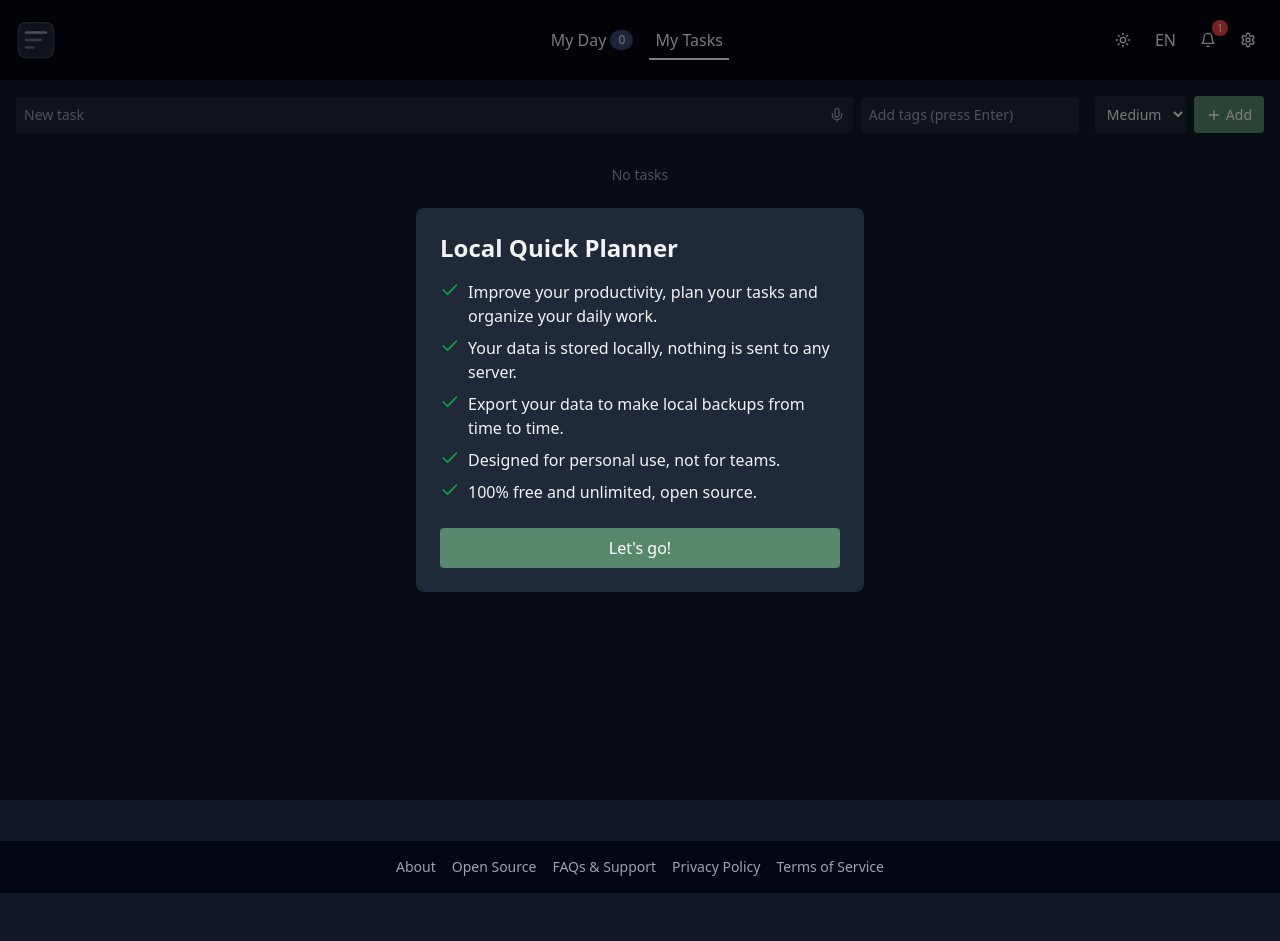
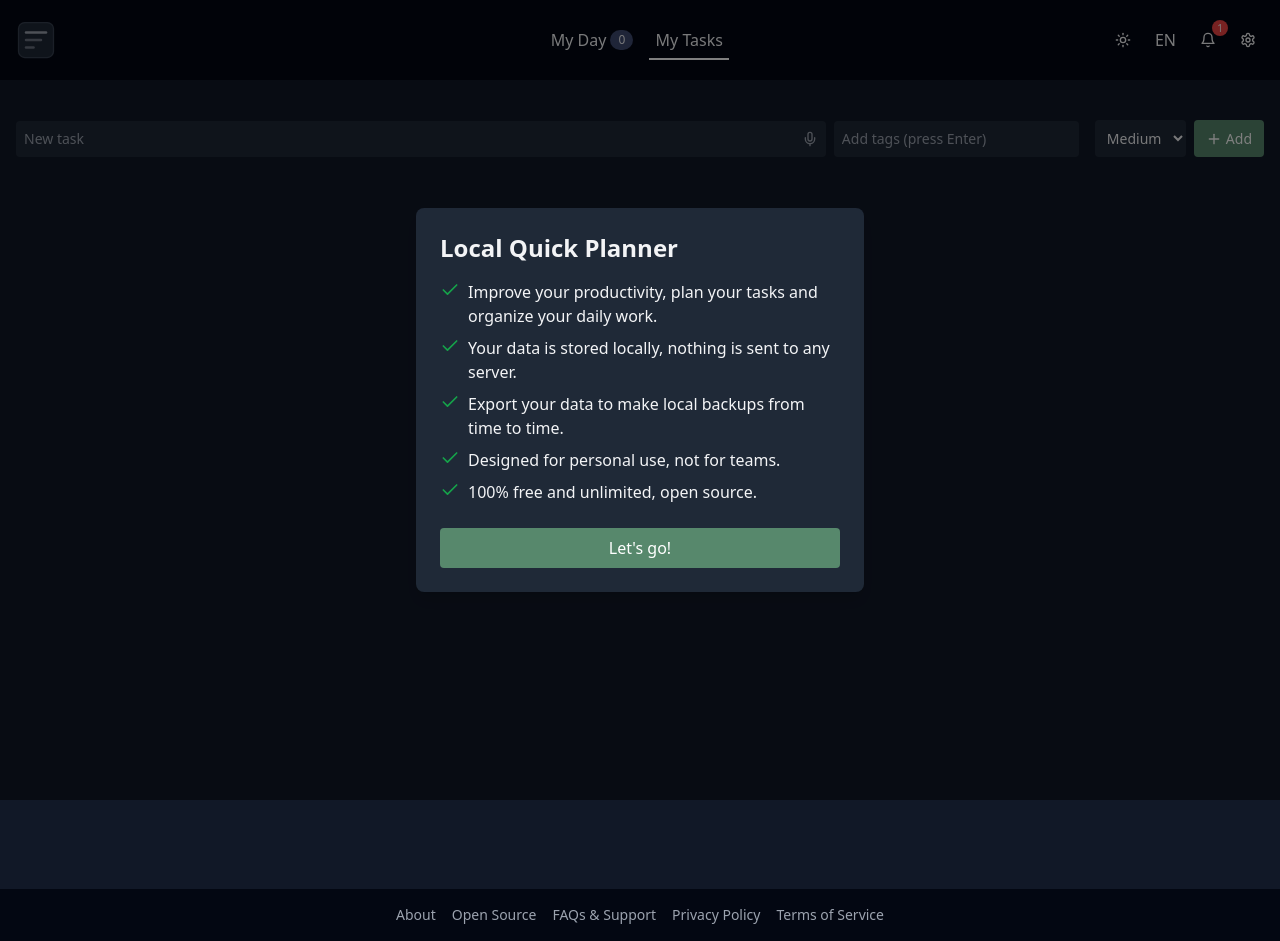
Before and after one commit to AntonioHCervantes/local-quick-planner, a Next.js app: page /my-tasks in a window 1280 px wide. Before the commit the page ends 893 px from the top, so only its background shows below. Built offline with nearby package versions, Linux system fonts and the light colour scheme.

Commit message:
Improve responsive layout for AddTask

```diff
--- a/components/AddTask/AddTask.tsx
+++ b/components/AddTask/AddTask.tsx
@@ -79,7 +79,7 @@ export default function AddTask(props: UseAddTaskProps) {
           if (tagInputRef.current) tagInputRef.current.value = '';
         }}
         autoComplete="off"
-        className="flex flex-col gap-2 p-4 sm:flex-row sm:flex-wrap sm:items-center"
+        className="flex flex-col gap-2 p-4 sm:flex-row sm:flex-wrap sm:items-center lg:my-4 lg:py-6"
       >
         <div className="relative w-full sm:flex-1">
           <label
@@ -121,7 +121,7 @@ export default function AddTask(props: UseAddTaskProps) {
             onKeyDown={handleTagInputChange}
             onChange={handleExistingTagSelect}
             onBlur={handleTagInputBlur}
-            className="w-full rounded bg-gray-200 p-2 text-sm focus:ring dark:bg-gray-800 sm:w-auto"
+            className="w-full min-w-[245px] rounded bg-gray-200 p-2 text-sm focus:ring dark:bg-gray-800 sm:w-auto"
             placeholder={t('addTask.tagsPlaceholder')}
             list="existing-tags"
           />
@@ -154,8 +154,8 @@ export default function AddTask(props: UseAddTaskProps) {
             ))}
           </div>
         </div>
-        <div className="flex w-full gap-2 sm:w-auto">
-          <div className="flex-1 sm:flex-none">
+        <div className="flex w-full gap-2 lg:w-auto">
+          <div className="flex-1 lg:flex-none">
             <label
               htmlFor="task-priority"
               className="sr-only"
@@ -166,7 +166,7 @@ export default function AddTask(props: UseAddTaskProps) {
               id="task-priority"
               value={priority}
               onChange={e => setPriority(e.target.value as Priority)}
-              className="w-full rounded bg-gray-200 p-2 text-sm focus:ring dark:bg-gray-800 sm:w-auto"
+              className="w-full rounded bg-gray-200 p-2 text-sm focus:ring dark:bg-gray-800 lg:w-auto"
             >
               <option value="low">{t('priority.low')}</option>
               <option value="medium">{t('priority.medium')}</option>
@@ -175,7 +175,7 @@ export default function AddTask(props: UseAddTaskProps) {
           </div>
           <button
             type="submit"
-            className="flex flex-1 items-center justify-center gap-1 rounded bg-[#57886C] px-3 py-2 text-sm text-white hover:brightness-110 focus:ring sm:flex-none sm:w-auto"
+            className="flex flex-1 items-center justify-center gap-1 rounded bg-[#57886C] px-3 py-2 text-sm text-white hover:brightness-110 focus:ring lg:flex-none lg:w-auto"
           >
             <Plus className="h-4 w-4" /> {t('addTask.addButton')}
           </button>
```
